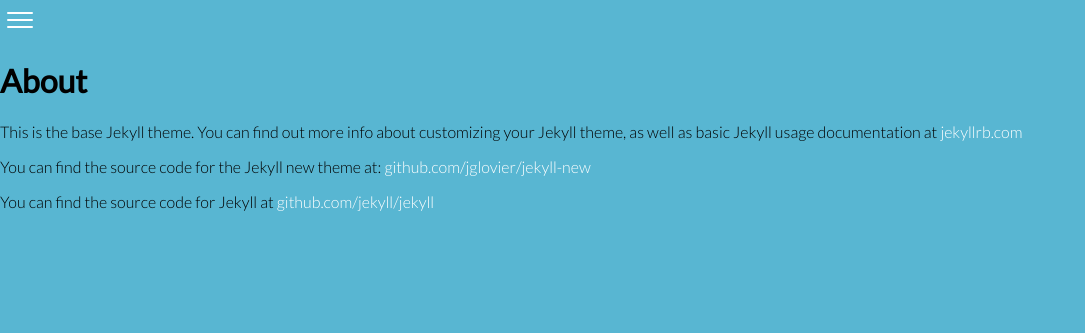
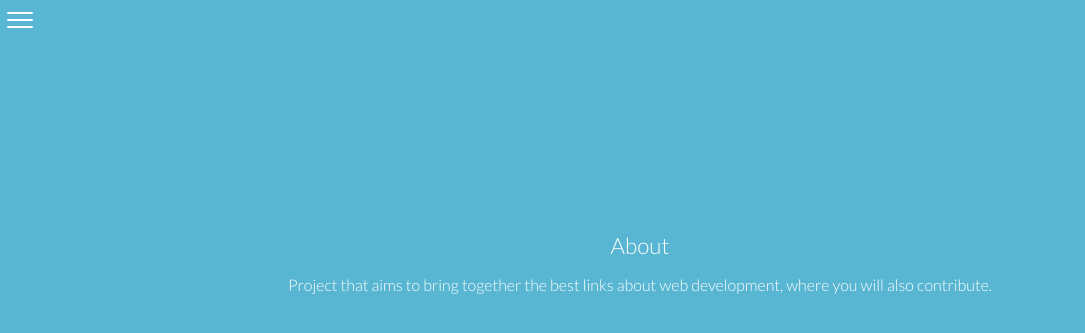
Before and after one commit to AgtLucas/general-end, a Jekyll site: the page built from about.md, in a window 1280 px wide. Shown: the top 333 px of the page, without its empty margins (0-1085 px from the left). Built offline with Jekyll 4.4.1, drawn with Linux system fonts in a browser that asks for light colours.

Commit message:
page about

```diff
--- a/_layouts/default.html
+++ b/_layouts/default.html
@@ -53,7 +53,7 @@
                   </ul>
                 </div>
               </li>
-              <li><a href="#">About</a></li>
+              <li><a href="{{ "/about" | prepend: site.baseurl }}">About</a></li>
               <li><a href="#">Contributing</a></li>
 							<li><a href="#">Credits</a></li>
 						</ul>
--- a/_layouts/page.html
+++ b/_layouts/page.html
@@ -1,14 +1,10 @@
 ---
 layout: default
 ---
-<div class="post">
 
-  <header class="post-header">
-    <h1 class="post-title">{{ page.title }}</h1>
-  </header>
+<div class="page">
 
-  <article class="post-content">
-    {{ content }}
-  </article>
+  <label class="animated fadeInUp">{{ page.title }}</label>
+  <p class="animated fadeInUp">{{ content }}</p>
 
 </div>
--- a/_sass/_app.scss
+++ b/_sass/_app.scss
@@ -9,7 +9,7 @@ a, a:link, a:hover, a:visited {
   text-decoration: none;
 }
 
-.home {
+.home, .page {
   text-align: center;
   color: white;
   margin-top: 15%;
--- a/about.md
+++ b/about.md
@@ -4,8 +4,4 @@ title: About
 permalink: /about/
 ---
 
-This is the base Jekyll theme. You can find out more info about customizing your Jekyll theme, as well as basic Jekyll usage documentation at [jekyllrb.com](http://jekyllrb.com/)
-
-You can find the source code for the Jekyll new theme at: [github.com/jglovier/jekyll-new](https://github.com/jglovier/jekyll-new)
-
-You can find the source code for Jekyll at [github.com/jekyll/jekyll](https://github.com/jekyll/jekyll)
+Project that aims to bring together the best links about web development, where you will also contribute.
```
